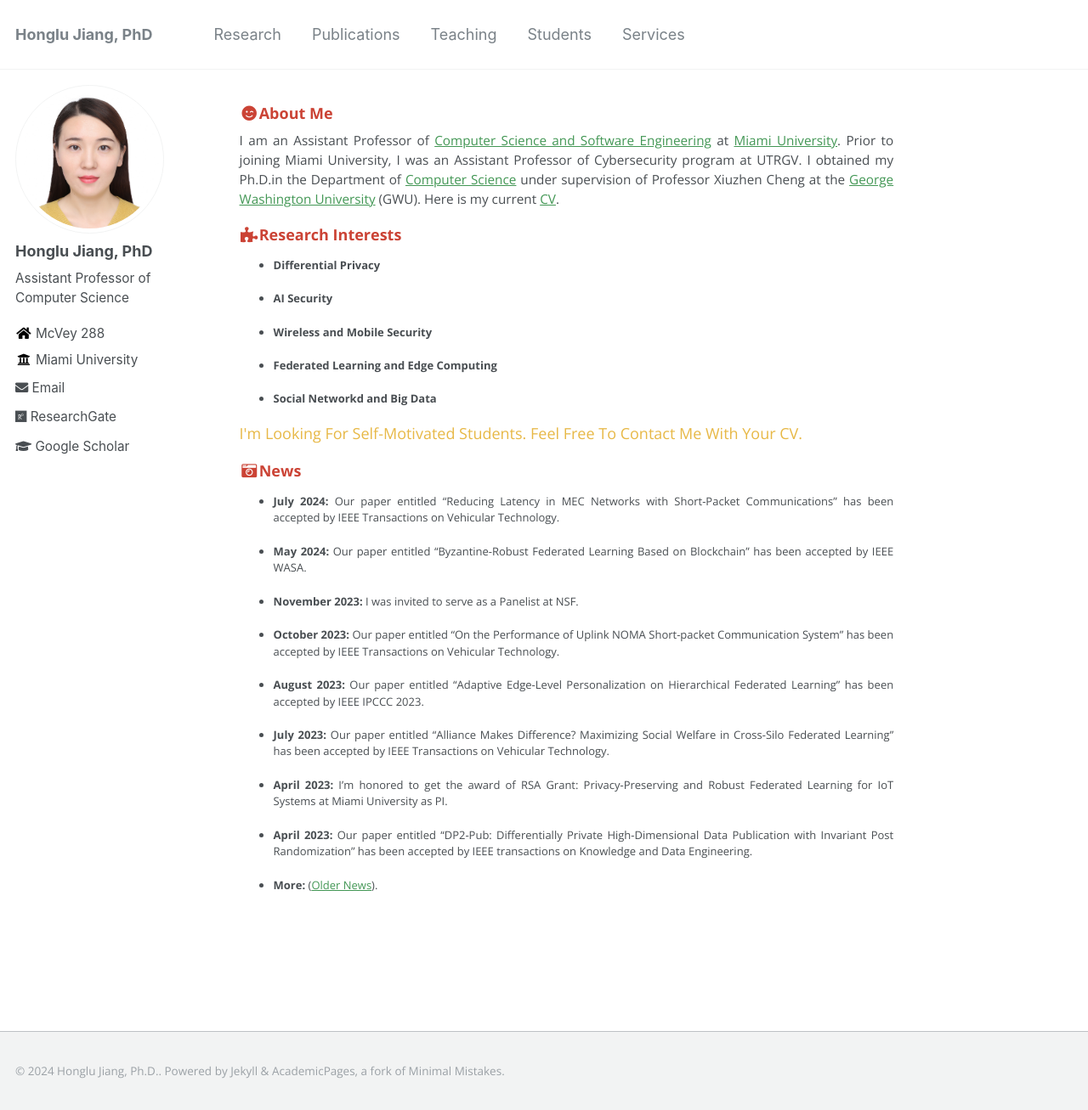
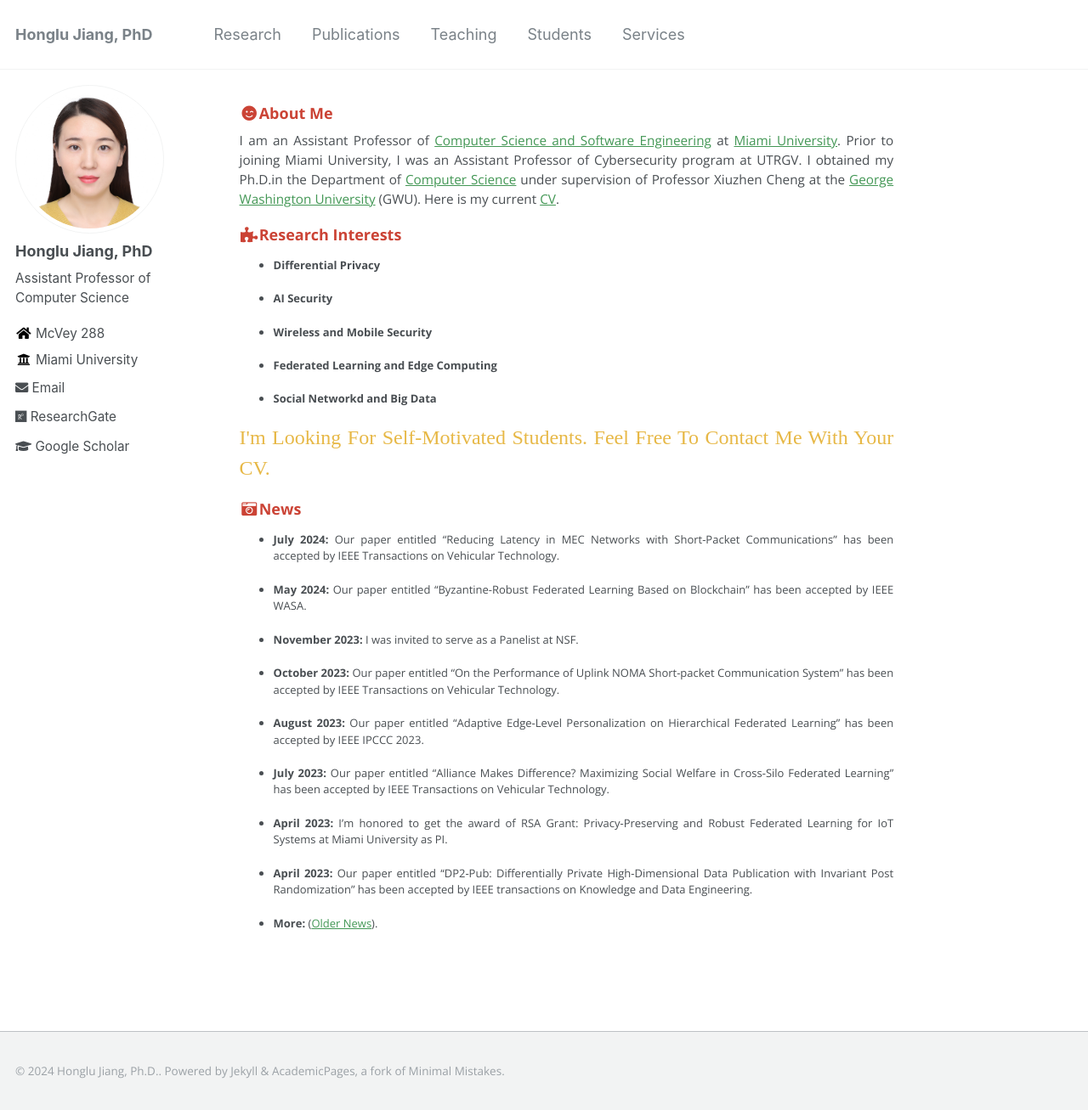
Before and after one commit to hljiang0720/hljiang.github.io, a Jekyll site: the page built from _pages/about.md, in a window 1280 px wide and 1307 px high. Shown: the whole window at 85% size. Built offline with Jekyll 4.4.1, drawn with Linux system fonts in a browser that asks for light colours.

Commit message:
Update about.md

```diff
--- a/_pages/about.md
+++ b/_pages/about.md
@@ -27,7 +27,7 @@ I obtained my Ph.D.in the Department of [Computer Science](https://www.cs.seas.g
 
 * **Social Networkd and Big Data**
 
-<p><font size="+1" color="#e7b846">I'm Looking For Self-Motivated Students. Feel Free To Contact Me With Your CV.</font></p>
+<p><font face="HEI" size="+2" color="#e7b846">I'm Looking For Self-Motivated Students. Feel Free To Contact Me With Your CV.</font></p>
 
 ### <i class="fa fa-fw fa-camera-retro" aria-hidden="true" style="color:#cb4335"></i><font color="#cb4335">News</font>
 
```
